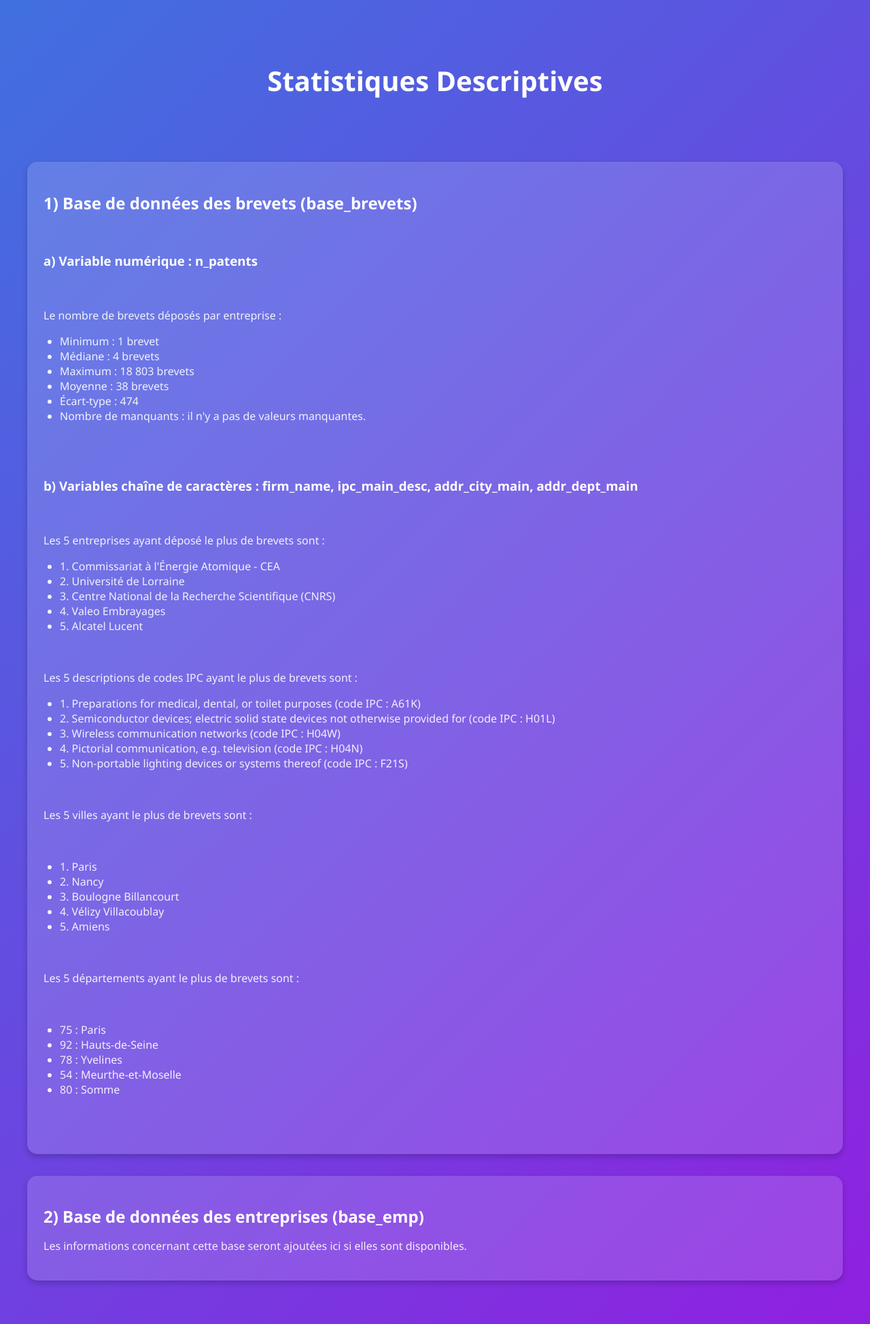
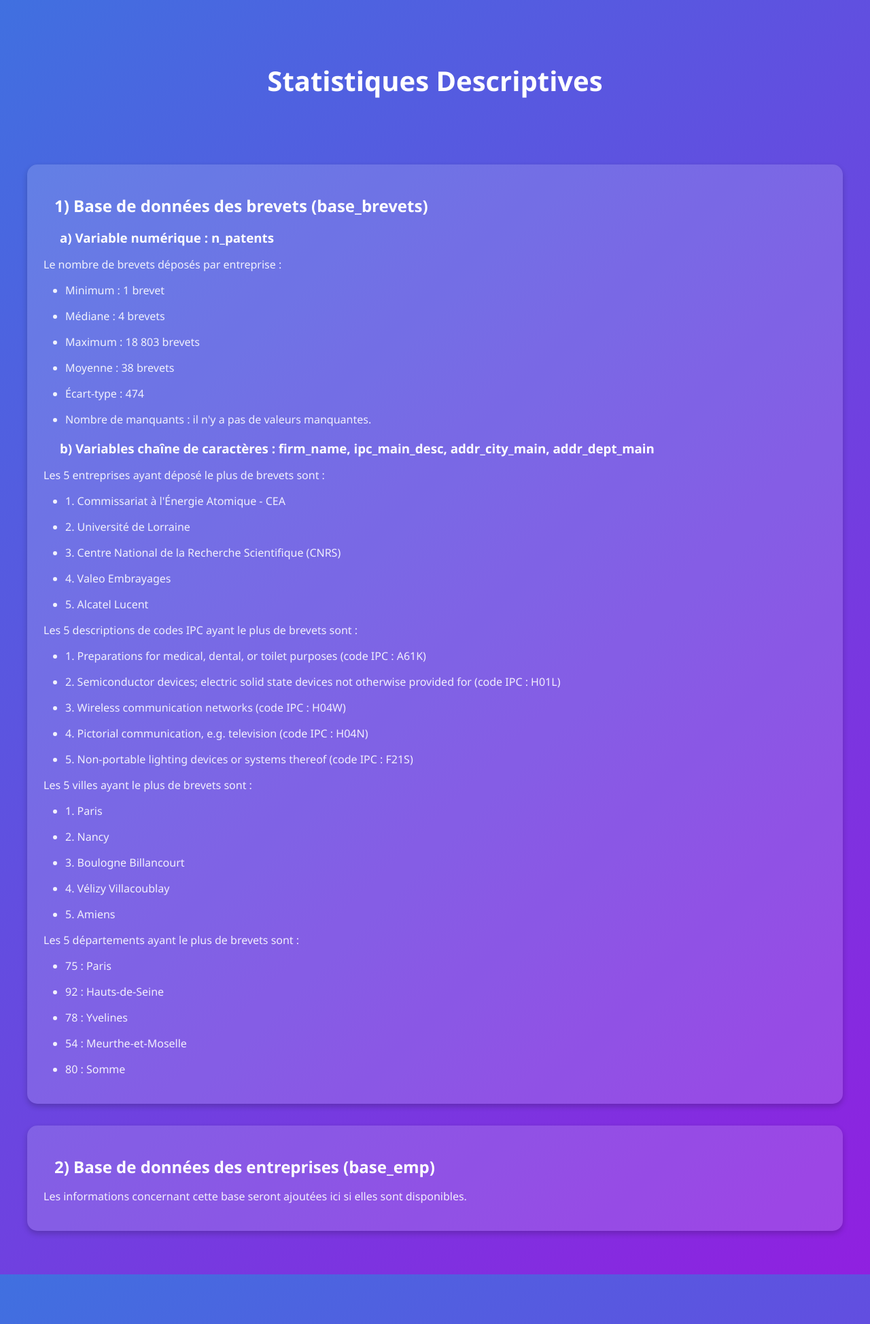
Before and after one commit to SebastienH422/ProjetR.smams, a Jekyll site: the page statistiques.html, which Jekyll copies as it is, in a window 1280 px wide. Shown: the whole page at 68% size. Built offline with Jekyll 4.4.1, drawn with Linux system fonts in a browser that asks for light colours.

Commit message:
Update statistiques.html

```diff
--- a/statistiques.html
+++ b/statistiques.html
@@ -23,6 +23,7 @@
         .header {
             text-align: center;
             padding: 2rem 0;
+            margin-bottom: 3rem; /* Ajout d'espace sous le titre */
         }
 
         .header h1 {
@@ -48,15 +49,23 @@
         h2 {
             color: #fff;
             margin-bottom: 1rem;
+            padding-left: 1rem; /* Indentation des titres */
+        }
+
+        h3 {
+            color: #fff;
+            margin-bottom: 0.8rem;
+            padding-left: 1.5rem; /* Indentation des sous-titres */
         }
 
         p, li {
             color: rgba(255, 255, 255, 0.9);
+            margin-bottom: 1rem; /* Plus d'espace entre les paragraphes */
         }
 
         ul {
             margin-top: 1rem;
-            padding-left: 1.5rem;
+            padding-left: 2rem;
         }
 
         .section {
@@ -83,16 +92,11 @@
             <h1>Statistiques Descriptives</h1>
         </header>
 
-        <br>
-        <br>
-
         <main>
             <!-- Bloc 1 -->
             <div class="block">
                 <h2>1) Base de données des brevets (base_brevets)</h2>
-                <br>
                 <h3>a) Variable numérique : n_patents</h3>
-                <br>
                 <p>Le nombre de brevets déposés par entreprise :</p>
                 <ul>
                     <li>Minimum : 1 brevet</li>
@@ -102,11 +106,8 @@
                     <li>Écart-type : 474</li>
                     <li>Nombre de manquants : il n'y a pas de valeurs manquantes.</li>
                 </ul>
-                <br>
-                <br>
 
                 <h3>b) Variables chaîne de caractères : firm_name, ipc_main_desc, addr_city_main, addr_dept_main</h3>
-                <br>
                 <p>Les 5 entreprises ayant déposé le plus de brevets sont :</p>
                 <ul>
                     <li>1. Commissariat à l'Énergie Atomique - CEA</li>
@@ -115,7 +116,6 @@
                     <li>4. Valeo Embrayages</li>
                     <li>5. Alcatel Lucent</li>
                 </ul>
-                <br>
 
                 <p>Les 5 descriptions de codes IPC ayant le plus de brevets sont :</p>
                 <ul>
@@ -125,10 +125,8 @@
                     <li>4. Pictorial communication, e.g. television (code IPC : H04N)</li>
                     <li>5. Non-portable lighting devices or systems thereof (code IPC : F21S)</li>
                 </ul>
-                <br>
 
                 <p>Les 5 villes ayant le plus de brevets sont :</p>
-                <br>
                 <ul>
                     <li>1. Paris</li>
                     <li>2. Nancy</li>
@@ -136,10 +134,8 @@
                     <li>4. Vélizy Villacoublay</li>
                     <li>5. Amiens</li>
                 </ul>
-                <br>
 
                 <p>Les 5 départements ayant le plus de brevets sont :</p>
-                <br>
                 <ul>
                     <li>75 : Paris</li>
                     <li>92 : Hauts-de-Seine</li>
@@ -147,8 +143,6 @@
                     <li>54 : Meurthe-et-Moselle</li>
                     <li>80 : Somme</li>
                 </ul>
-                <br>
-                <br>
             </div>
 
             <!-- Bloc 2 -->
```
